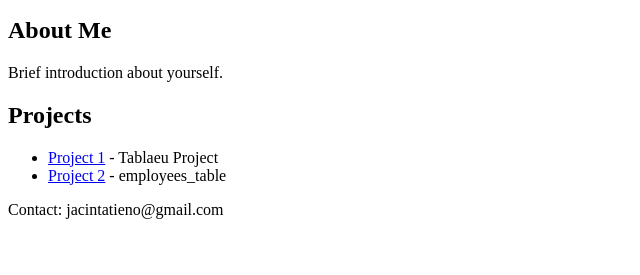
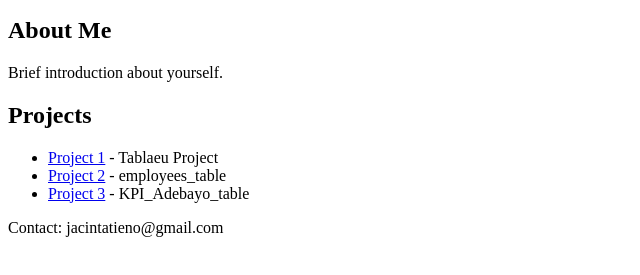
Before and after one commit to jacintatieno/jacintatieno.github.io, a plain HTML site: page index.html in a window 1280 px wide. Shown: the part 101-376 px from the top of the page, without its empty margins (0-640 px from the left). Drawn offline with Linux system fonts and the light colour scheme.

Commit message:
Update index.html

```diff
--- a/index.html
+++ b/index.html
@@ -19,7 +19,7 @@
 <ul>
 <li><a href="https://public.tableau.com/app/profile/jacinter.atieno.otieno/vizzes">Project 1</a> - Tablaeu Project</li>
 <li><a href="https://github.com/jacintatieno/jacintatieno.github.io/blob/main/employees_table">Project 2</a> - employees_table</li>
-<!-- Add more projects as needed -->
+<li><a href="https://public.tableau.com/app/profile/gbolahan.adebayo/viz/20waystodesignyourKPIs/Dashboard1">Project 3</a> - KPI_Adebayo_table</li>
 </ul>
 </section>
 <footer>
```
